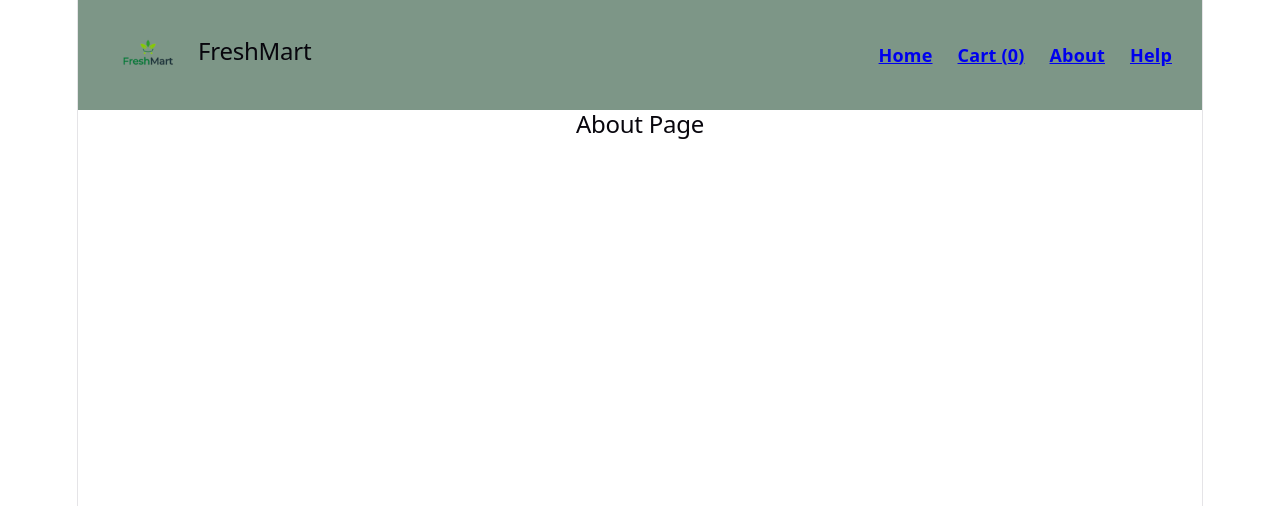
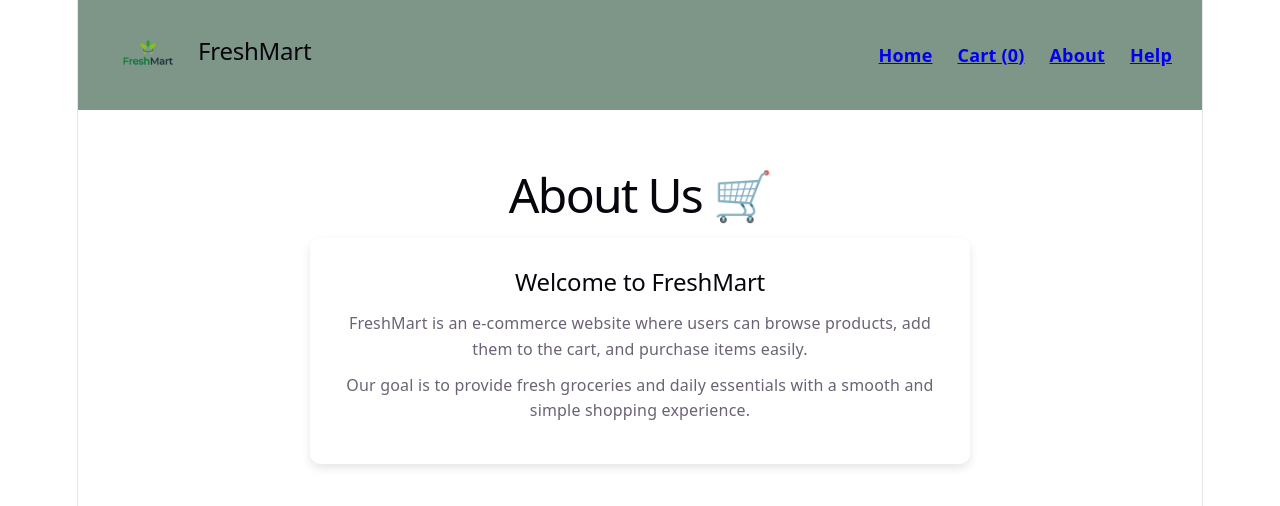
Before and after one commit to sawharsha/FreshMart, a React (Vite) app: page /help in a window 1280 px wide. Both pictures are taken after a click on the item "About". Shown: the top 506 px of the page. Built offline with nearby package versions, Linux system fonts and the light colour scheme.

Commit message:
added pages

```diff
--- a/src/App.css
+++ b/src/App.css
@@ -91,6 +91,8 @@
 }
 
 .qty{
+  display: flex;
+  gap: 15px;
   margin: 0 5px;
 
 }
@@ -112,3 +114,60 @@
   border: none;
   cursor: pointer;
 }
+
+.about-container {
+  text-align: center;
+  margin-top: 40px;
+}
+
+.about-title {
+  font-size: 48px;
+  margin-bottom: 30px;
+}
+
+.about-card {
+  max-width: 600px;
+  margin: auto;
+  background-color: white;
+  padding: 30px;
+  border-radius: 10px;
+  box-shadow: 0px 4px 10px rgba(0,0,0,0.1);
+}
+
+.about-card h2 {
+  margin-bottom: 15px;
+}
+
+.about-card p {
+  font-size: 16px;
+  margin: 10px 0;
+  line-height: 1.6;
+}
+
+.help-container {
+  text-align: center;
+  margin-top: 40px;
+}
+
+.help-title {
+  font-size: 48px;
+  margin-bottom: 15px;
+}
+
+.help-text {
+  font-size: 18px;
+  font-weight: bold;
+  margin-bottom: 30px;
+  color: #555;
+}
+
+.help-list {
+  list-style: none;
+  padding: 0;
+}
+
+.help-list li {
+  font-size: 18px;
+  margin: 10px 0;
+  padding: 10px;
+}
--- a/src/App.jsx
+++ b/src/App.jsx
@@ -11,6 +11,8 @@ import "./App.css";
 import Navbar from "./components/Navbar";
 import Home from "./components/Home";
 import Cart from "./components/Cart";
+import About from "./pages/About";
+import Help from "./pages/Help";
 
 function App() {
 
@@ -34,12 +36,12 @@ function App() {
 
         <Route
           path="/about"
-          element={<h2>About Page</h2>}
+          element={<About/>}
         />
 
         <Route
           path="/help"
-          element={<h2>Help Page</h2>}
+          element={<Help/>}
         />
 
       </Routes>
--- /dev/null
+++ b/src/pages/About.jsx
@@ -0,0 +1,31 @@
+import React from "react";
+
+function About() {
+  return (
+    <div className="about-container">
+
+      <h1 className="about-title">
+        About Us 🛒
+      </h1>
+
+      <div className="about-card">
+
+        <h2>Welcome to FreshMart</h2>
+
+        <p>
+          FreshMart is an e-commerce website where users can browse
+          products, add them to the cart, and purchase items easily.
+        </p>
+
+        <p>
+          Our goal is to provide fresh groceries and daily essentials
+          with a smooth and simple shopping experience.
+        </p>
+
+      </div>
+
+    </div>
+  );
+}
+
+export default About;
--- /dev/null
+++ b/src/pages/Help.jsx
@@ -0,0 +1,21 @@
+import React from "react";
+
+function Help() {
+  return (
+    <div className="help-container">
+      <h1 className="help-tittle">Help Page 📞</h1>
+
+      <p className="help-text">
+        Need help? We're here to assist you.
+      </p>
+
+      <ul className="help-list">
+        <li>📦 Order Issues</li>
+        <li>💳 Payment Problems</li>
+        <li>🔄 Return & Refund</li>
+      </ul>
+    </div>
+  );
+}
+
+export default Help;
```
Also changed, not shown: src/assets/logo.jpeg (deleted).
